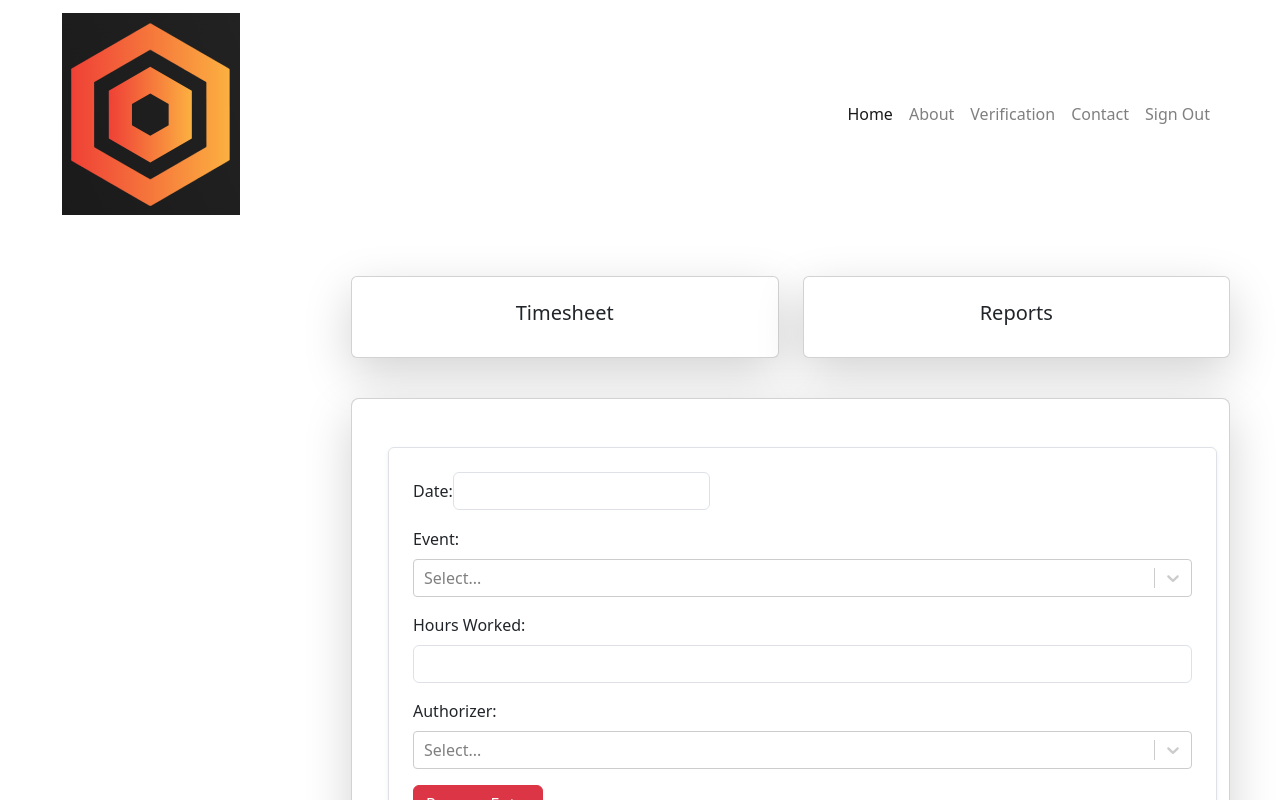
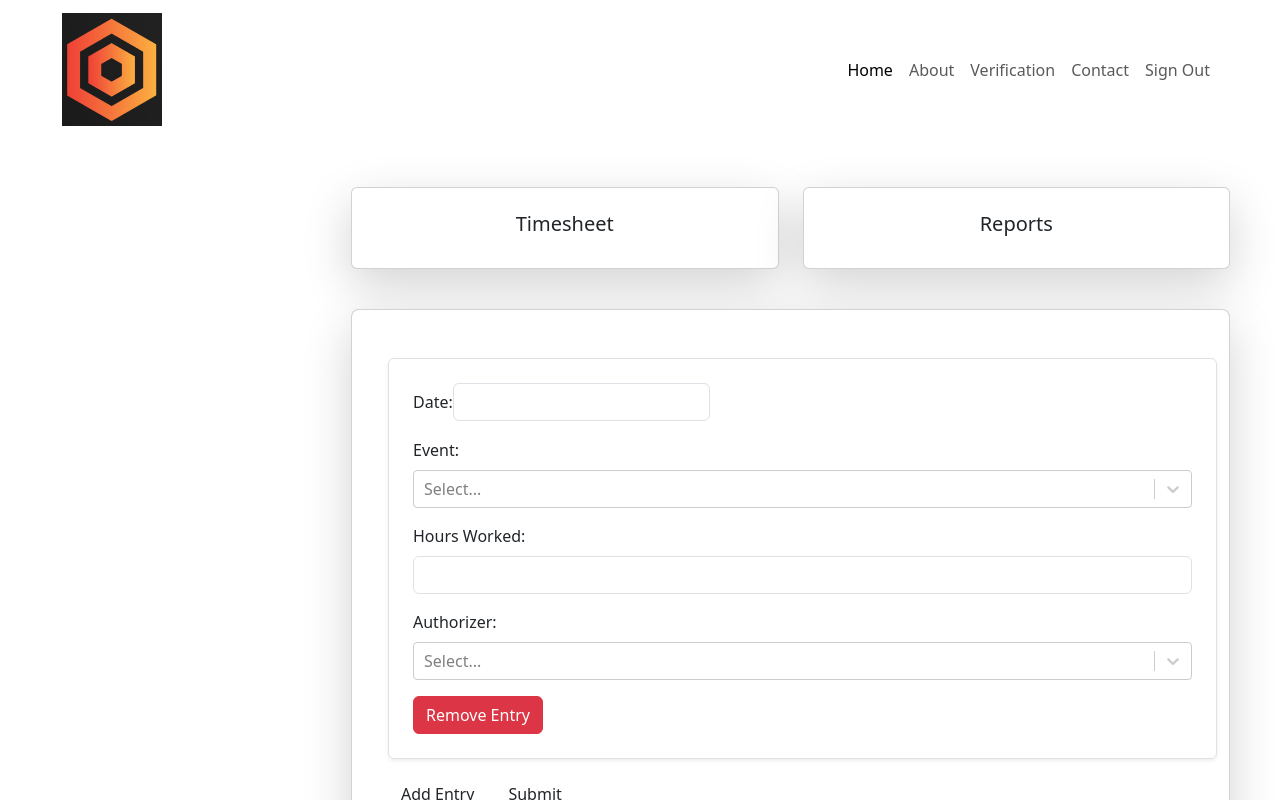
Before and after one commit to CT27/front-end, a React (Create React App) app: page /dashboard in a window 1280 px wide. Shown: the top 800 px of the page. Built offline with nearby package versions, Linux system fonts and the light colour scheme.

Commit message:
re-size header

```diff
--- a/public/index.html
+++ b/public/index.html
@@ -7,13 +7,19 @@
   <meta name="viewport" content="width=device-width, initial-scale=1" />
 
 
-  <!-- <meta name="theme-color" content="#000000" />
-  <meta name="description" content="Web site created using create-react-app" /> -->
+  <meta name="theme-color" content="#000000" />
+  <meta name="description" content="Web site created using create-react-app" />
   <link rel="apple-touch-icon" href="%PUBLIC_URL%/logo192.png" />
-  <link rel="stylesheet" href="https://maxcdn.bootstrapcdn.com/bootstrap/4.5.2/css/bootstrap.min.css" />
+  <!-- <link rel="stylesheet" href="https://maxcdn.bootstrapcdn.com/bootstrap/4.5.2/css/bootstrap.min.css" /> -->
+  <link href="https://cdn.jsdelivr.net/npm/bootstrap@5.3.3/dist/css/bootstrap.min.css" rel="stylesheet"
+    integrity="sha384-QWTKZyjpPEjISv5WaRU9OFeRpok6YctnYmDr5pNlyT2bRjXh0JMhjY6hW+ALEwIH" crossorigin="anonymous">
   <script src="https://ajax.googleapis.com/ajax/libs/jquery/3.5.1/jquery.min.js"></script>
   <script src="https://cdnjs.cloudflare.com/ajax/libs/popper.js/1.16.0/umd/popper.min.js"></script>
-  <script src="https://maxcdn.bootstrapcdn.com/bootstrap/4.5.2/js/bootstrap.min.js"></script>
+  <!-- <script src="https://maxcdn.bootstrapcdn.com/bootstrap/4.5.2/js/bootstrap.min.js"></script> -->
+  <script src="https://cdn.jsdelivr.net/npm/bootstrap@5.3.3/dist/js/bootstrap.bundle.min.js"
+    integrity="sha384-YvpcrYf0tY3lHB60NNkmXc5s9fDVZLESaAA55NDzOxhy9GkcIdslK1eN7N6jIeHz"
+    crossorigin="anonymous"></script>
+  </body>
 </head>
 
 <!--
--- a/src/Components/Header/Header.js
+++ b/src/Components/Header/Header.js
@@ -20,7 +20,12 @@ const Header = () => {
       <nav className="navbar navbar-expand-lg navbar-light">
         <div className="container-fluid">
           <Link className="navbar-brand" to="/dashboard">
-            <img src={logo} alt="Logo" className="header-logo" />
+            <img
+              src={logo}
+              alt="Logo"
+              className="header-logo"
+              style={{ width: "100px", height: "auto" }}
+            />
           </Link>
           <button
             className="navbar-toggler"
```
Also changed, not shown: src/index.css (line endings or trailing spaces).
